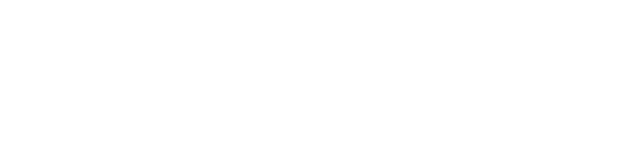
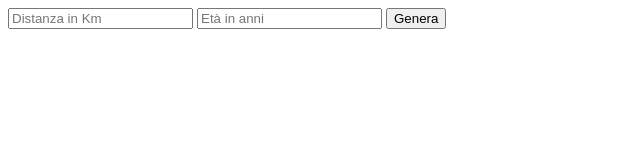
Before and after one commit to AlessandroPalumboDev/js-biglietto-treno-form, a plain HTML site: page index.html in a window 1280 px wide. Shown: the whole page, without its empty margins (0-640 px from the left). Drawn offline with Linux system fonts and the light colour scheme.

Commit message:
[UPD] Creazione campi di input e bottone

```diff
--- a/index.html
+++ b/index.html
@@ -6,7 +6,9 @@
     <title>Biglietto Treno</title>
 </head>
 <body>
-
+    <input type="text" id="km" placeholder="Distanza in Km">
+    <input type="text" id="eta" placeholder="Età in anni">
+    <button>Genera</button>
     <script type="text/javascript" src="./js/main.js"></script>
 </body>
 </html>
```
Also changed, not shown: 1 other file.
